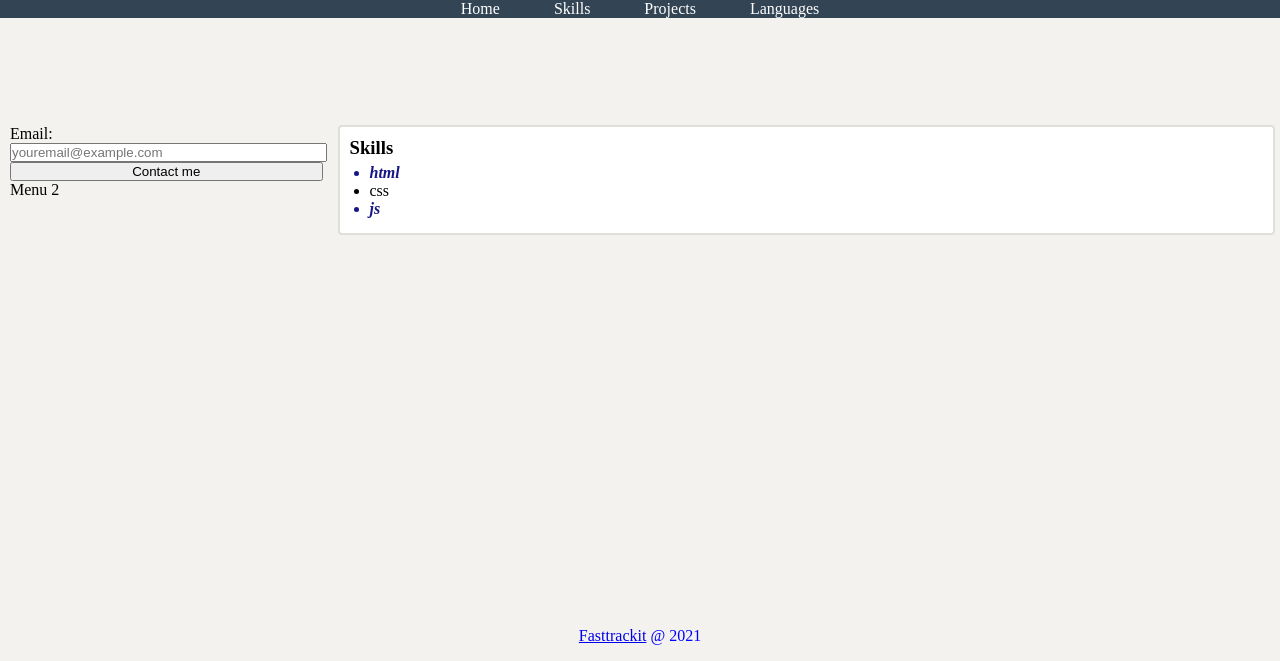
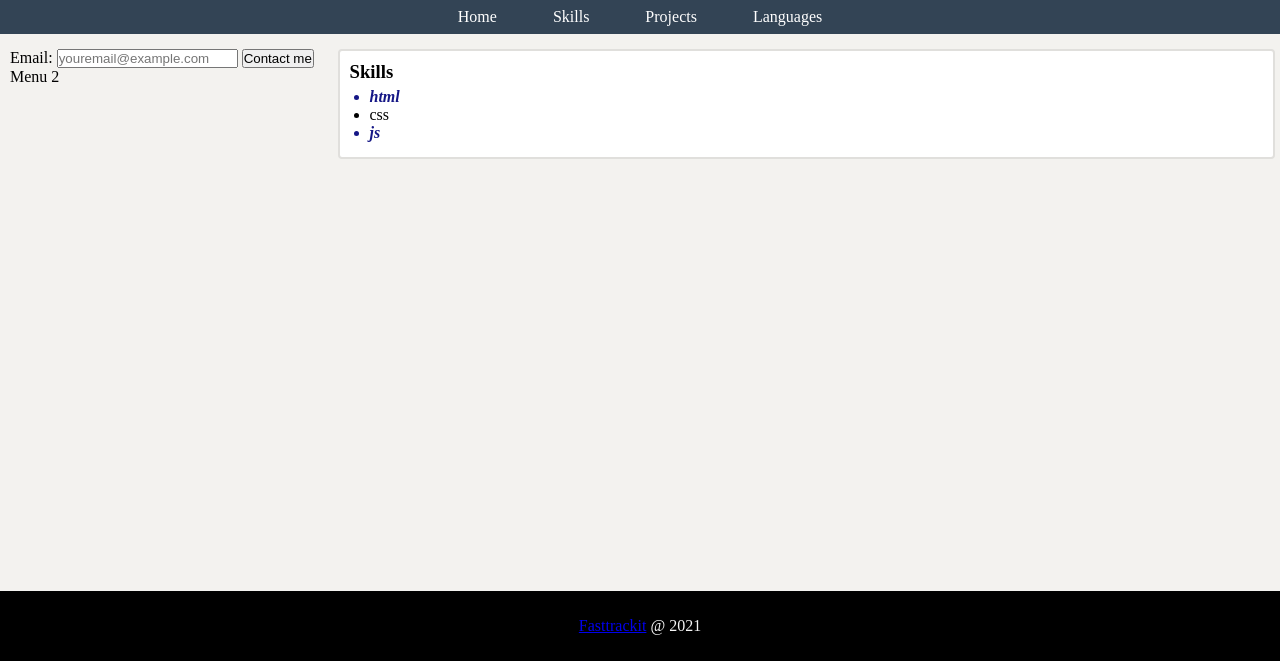
Before and after one commit to ACorpodean/ACorpodean.github.io, a plain HTML site: page index.html in a window 1280 px wide. Shown: the part 139-800 px from the top of the page. Drawn offline with Linux system fonts and the light colour scheme.

Commit message:
Header+Footer+No Comments

```diff
--- a/functions.js
+++ b/functions.js
@@ -1,3 +1,4 @@
+
 function hidePage(name) {
     document.getElementById(name).style.display='none';
 }
@@ -9,11 +10,10 @@ function showPage(name) {
     } else {
         console.warn("Pagina cu id-ul %o nu exista", name);
     }
-
 }
 function hiddeAllPages()
 {
-    var pages= Array.from(document.getElementsByClassName('page'));
+    var pages=Array.from(document.getElementsByClassName('page'));
     pages.forEach(function(page)
  {
     hidePage(page.id);
--- a/index.html
+++ b/index.html
@@ -71,7 +71,7 @@
         </div>
     </section>
     <footer>
-		<p style="text-align: center; color: blue;">
+		<p>
 			<a href="https://fasttrackit.org/">Fasttrackit</a>
 			@ 2021
 		</p>
@@ -82,10 +82,3 @@
 
 </body>
 </html>
-
-<!--
-<div>aa bb</div>
-<div>cc</div>
-<span>aa bb</span>
-<span>cc</span>
--->
--- a/layout.css
+++ b/layout.css
@@ -1,21 +1,3 @@
-/*header, footer {
-    padding: 4px;
-    margin: 2px;
-    border: 2px solid blue;
-}
-#content {
-    border: 2px solid green;
-}
-#content div, #side-menu section {
-    padding: 4px;
-    margin: 2px;
-    border: 2px solid red;
-}
-#side-menu section {
-    border: 2px solid green;
-}
-*/
-
 html {
     height: 100%;
 }
@@ -25,7 +7,7 @@ body {
     display: flex;
     flex-direction: column;
 }
-header, body > section {
+body > section {
     flex: 1;
 }
 #content {
@@ -43,17 +25,13 @@ header, body > section {
     padding: 0 5px;
 
 }
-#footer {
-    max-height: 20px;
-}
+
 #ContactMe {
-    width: 100%;
     padding: 0;
     margin: 0;
 }
 #userEmail {
     padding: 0;
-    width: 100%;
     margin: 0;
 }
 
@@ -78,6 +56,7 @@ header, body > section {
 }
 #picture {
     padding: 5px;
+    width: 108px;
     /*border: 2px solid green; */
     border-radius:50%;
 }
--- a/style.css
+++ b/style.css
@@ -20,8 +20,11 @@ body {
     }
 #top-menu-bar a{
     text-decoration: none;
-    padding: 0 15px 0 15px;
+    padding: 5px 15px 5px 15px;
+    display: inline-block;
+    margin: 2px 0;
     color: #fff;
+    border: 1px solid transparent;
 }
 #top-menu-bar a:visited{
     color:#fff;
@@ -63,6 +66,13 @@ td {
     padding: 3px 10px;
 }
 
+footer {
+    min-height: 20px;
+    padding: 10px;
+    text-align: center;
+    background-color: black;
+    color: #f5f5f5;
+}
 
 
 
```
